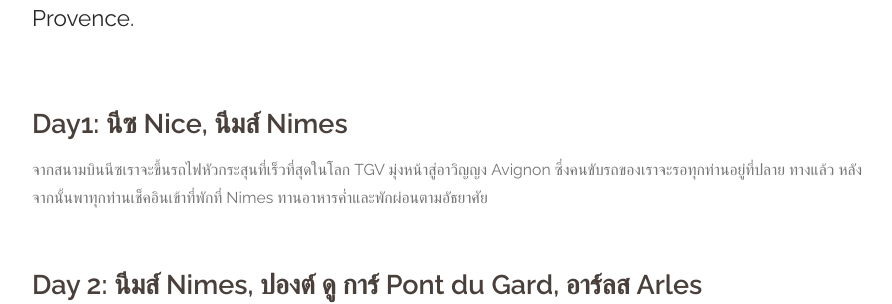
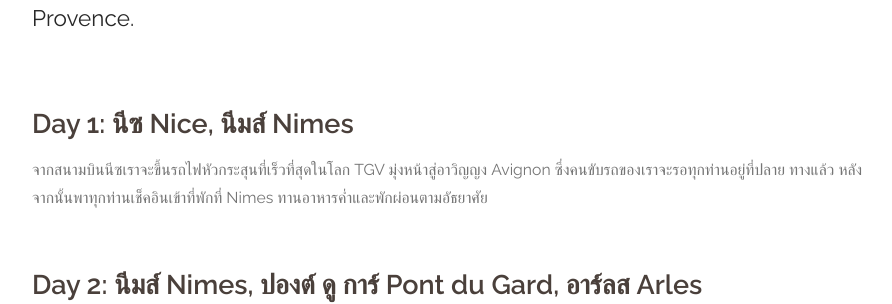
Before and after one commit to paitiewfrance/paitiewfrance.github.io, a Jekyll site: the page built from tour-provence/wonder-and-lavender-provence.md, in a window 1280 px wide and 900 px high, scrolled down 1175 px. Shown: the part 152-456 px from the top of the window, without its empty margins (191-1083 px from the left). Built offline with Jekyll 4.4.1, drawn with Linux system fonts in a browser that asks for light colours; nearby versions of some CDN libraries; some web fonts are replaced; some of the changed text lies outside the part shown.

Commit message:
Super update seo

```diff
--- a/tour-provence/wonder-and-lavender-provence.md
+++ b/tour-provence/wonder-and-lavender-provence.md
@@ -12,14 +12,14 @@ prices:
   - Contact us  for 2-4 persons
 
 sitemap:
-    priority: 0.7
-    changefreq: 'monthly'
+    priority: 1
+    changefreq: 'weekly'
 
 intro:  A unique and exclusive Grand tour of provence for enjoying lavender blooming in Provence. Stroll with us for a memorable tour into
   the Lavender fields in Sault, Valensole. Discover with us the most beautiful hilltop village in Luberon, the cities of Grasse and Manosque, for their  perfumes factories, Roman and Gothic UNESCO sites of Arles, Avignon and Pont du Gard. And much more. Welcome in Provence.
 ---
 
-### Day1:  นีซ Nice, นีมส์ Nimes
+### Day 1:  นีซ Nice, นีมส์ Nimes
 
 จากสนามบินนีซเราจะขึ้นรถไฟหัวกระสุนที่เร็วที่สุดในโลก TGV มุ่งหน้าสู่อาวิญญง Avignon ซึ่งคนขับรถของเราจะรอทุกท่านอยู่ที่ปลาย ทางแล้ว หลังจากนั้นพาทุกท่านเช็คอินเข้าที่พักที่ Nimes ทานอาหารค่ำและพักผ่อนตามอัธยาศัย
 
```
Also changed, not shown: other parts of tour-provence/wonder-and-lavender-provence.md (+1 -1 lines).
